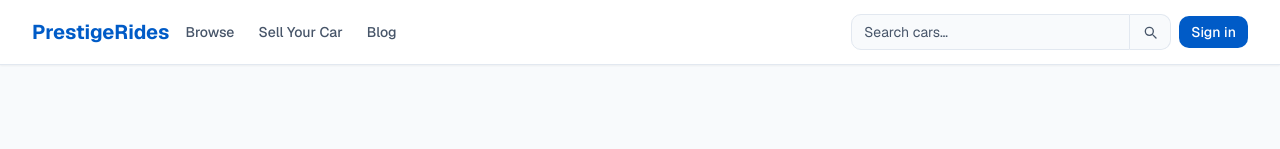
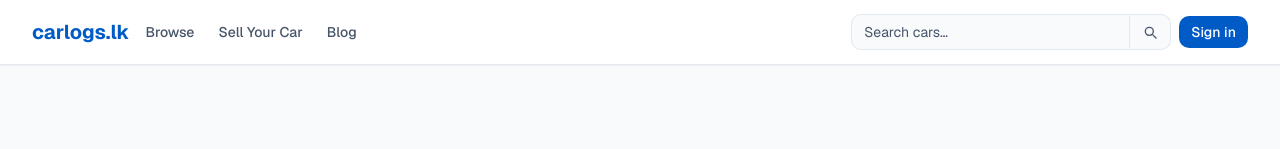
Before and after one commit to deegha/car-logs-v2, a Next.js app: page / in a window 1280 px wide. Shown: the top 149 px of the page. Built offline with nearby package versions, Linux system fonts and the light colour scheme; no server answers; the database is empty.

Commit message:
product rename

```diff
--- a/content/blog/top-tips-for-buying-a-used-car.md
+++ b/content/blog/top-tips-for-buying-a-used-car.md
@@ -2,7 +2,7 @@
 title: "Top 10 Tips for Buying a Used Car"
 date: "2026-05-10"
 excerpt: "Buying a used car doesn't have to be stressful. Follow these expert tips to make a smart purchase and avoid common pitfalls."
-author: "PrestigeRides Team"
+author: "carlogs.lk Team"
 coverImage: "https://res.cloudinary.com/duqpgdc9v/image/upload/v1778512009/car-listing/carllisting-blog-images/2026-mazda-cx-5-105-698f973b83731.avif"
 tags: ["buying guide", "tips", "used cars"]
 ---
@@ -103,4 +103,4 @@ A 5–10% reduction from the asking price is reasonable in most cases.
 
 ---
 
-Happy car hunting. Browse our current listings on PrestigeRides to find your next vehicle.
+Happy car hunting. Browse our current listings on carlogs.lk to find your next vehicle.
--- a/content/blog/welcome-to-prestigerides.md
+++ b/content/blog/welcome-to-carlogs.md
@@ -1,13 +1,13 @@
 ---
-title: "Welcome to the PrestigeRides Blog"
+title: "Welcome to the carlogs.lk Blog"
 date: "2026-05-11"
-excerpt: "Introducing the PrestigeRides blog — your source for car buying guides, market insights, and tips for sellers."
-author: "PrestigeRides Team"
+excerpt: "Introducing the carlogs.lk blog — your source for car buying guides, market insights, and tips for sellers."
+author: "carlogs.lk Team"
 coverImage: ""
 tags: ["news", "announcement"]
 ---
 
-Welcome to the official PrestigeRides blog. We created this space to help buyers and sellers navigate the used car market in Sri Lanka with confidence.
+Welcome to the official carlogs.lk blog. We created this space to help buyers and sellers navigate the used car market in Sri Lanka with confidence.
 
 ## What You'll Find Here
 
@@ -33,7 +33,7 @@ We'll be publishing content across three main themes:
 - Seasonal buying and selling patterns
 - Import vs. locally purchased vehicles
 
-## How to Use PrestigeRides
+## How to Use carlogs.lk
 
 **Browsing listings** is free and requires no account. Use the filters on the [Browse page](/cars) to narrow down by make, model, year, and price.
 
@@ -45,4 +45,4 @@ We'll be publishing content across three main themes:
 
 We're just getting started. If there's a topic you'd like us to cover, feel free to reach out.
 
-The PrestigeRides Team
+The carlogs.lk Team
--- a/src/app/admin/dashboard/layout.tsx
+++ b/src/app/admin/dashboard/layout.tsx
@@ -13,7 +13,7 @@ export default async function AdminDashboardLayout({ children }: { children: Rea
     <div className="flex min-h-screen bg-background-subtle">
       <aside className="w-56 shrink-0 border-r border-border bg-background p-4">
         <div className="mb-6">
-          <p className="text-lg font-bold text-primary-600">PrestigeRides</p>
+          <p className="text-lg font-bold text-primary-600">carlogs.lk</p>
           <p className="text-xs text-foreground-muted">Admin Panel</p>
         </div>
         <AdminNav />
--- a/src/app/admin/login/page.tsx
+++ b/src/app/admin/login/page.tsx
@@ -17,7 +17,7 @@ export default async function AdminLoginPage() {
     <div className="flex min-h-screen items-center justify-center bg-background-subtle">
       <div className="w-full max-w-sm rounded-xl border border-border bg-background p-8 shadow-sm">
         <div className="mb-6">
-          <p className="text-xl font-bold text-primary-600">PrestigeRides</p>
+          <p className="text-xl font-bold text-primary-600">carlogs.lk</p>
           <h1 className="mt-1 text-2xl font-bold text-foreground">Admin Login</h1>
           <p className="mt-1 text-sm text-foreground-muted">Administration panel</p>
         </div>
--- a/src/app/blog/page.tsx
+++ b/src/app/blog/page.tsx
@@ -9,7 +9,7 @@ export const metadata: Metadata = {
   title: "Blog",
   description: "Car buying guides, market insights, and tips for sellers in Sri Lanka.",
   openGraph: {
-    title: "Blog | PrestigeRides",
+    title: "Blog | carlogs.lk",
     description: "Car buying guides, market insights, and tips for sellers in Sri Lanka.",
     type: "website",
   },
--- a/src/app/layout.tsx
+++ b/src/app/layout.tsx
@@ -15,8 +15,8 @@ const geistMono = Geist_Mono({
 
 export const metadata: Metadata = {
   title: {
-    default: "PrestigeRides — Quality Used Cars",
-    template: "%s | PrestigeRides",
+    default: "carlogs.lk — Quality Used Cars",
+    template: "%s | carlogs.lk",
   },
   description: "Browse our curated selection of quality pre-owned vehicles.",
 };
--- a/src/components/admin/AdminCarTable.tsx
+++ b/src/components/admin/AdminCarTable.tsx
@@ -63,7 +63,7 @@ export function AdminCarTable({ initialCars }: AdminCarTableProps) {
               >
                 <td className="px-4 py-3">
                   <Link
-                    href={`/cars/${car.id}`}
+                    href={`/cars/${car.slug ?? car.id}`}
                     className="font-medium text-foreground hover:text-primary-600"
                   >
                     {car.title}
--- a/src/components/layout/Footer.tsx
+++ b/src/components/layout/Footer.tsx
@@ -6,7 +6,7 @@ export function Footer() {
       <div className="mx-auto max-w-7xl px-4 sm:px-6 lg:px-8">
         <div className="flex flex-col gap-6 sm:flex-row sm:items-start sm:justify-between">
           <div>
-            <p className="text-lg font-bold text-primary-600">PrestigeRides</p>
+            <p className="text-lg font-bold text-primary-600">carlogs.lk</p>
             <p className="mt-1 max-w-xs text-sm text-foreground-muted">
               Connecting buyers and sellers of quality pre-owned vehicles across Sri Lanka.
             </p>
@@ -41,7 +41,7 @@ export function Footer() {
         </div>
 
         <p className="mt-8 border-t border-border pt-6 text-center text-xs text-foreground-muted">
-          &copy; {new Date().getFullYear()} PrestigeRides. All rights reserved.
+          &copy; {new Date().getFullYear()} carlogs.lk. All rights reserved.
         </p>
       </div>
     </footer>
--- a/src/components/layout/Header.tsx
+++ b/src/components/layout/Header.tsx
@@ -14,7 +14,7 @@ export async function Header() {
     >
       <div className="mx-auto flex h-14 max-w-7xl items-center gap-3 px-4 sm:h-16 sm:gap-4 sm:px-6 lg:px-8">
         <Link href="/" className="shrink-0 text-lg font-bold text-primary-600 sm:text-xl">
-          PrestigeRides
+          carlogs.lk
         </Link>
 
         <nav className="hidden items-center gap-6 text-sm font-medium text-foreground-muted sm:flex">
--- a/src/components/seller/SellerCarTable.tsx
+++ b/src/components/seller/SellerCarTable.tsx
@@ -61,7 +61,7 @@ export function SellerCarTable({ initialCars }: SellerCarTableProps) {
                 <td className="px-4 py-3">
                   <div>
                     <Link
-                    href={`/cars/${car.id}`}
+                      href={`/cars/${car.slug ?? car.id}`}
                       className="font-medium text-foreground hover:text-primary-600"
                     >
                       {car.title}
@@ -71,7 +71,9 @@ export function SellerCarTable({ initialCars }: SellerCarTableProps) {
                     </p>
                   </div>
                 </td>
-              <td className="px-4 py-3 font-semibold text-primary-600">{formatPrice(car.price)}</td>
+                <td className="px-4 py-3 font-semibold text-primary-600">
+                  {formatPrice(car.price)}
+                </td>
                 <td className="px-4 py-3 text-foreground-muted">{formatMileage(car.mileage)}</td>
                 <td className="px-4 py-3">
                   <StatusBadge status={car.status} />
@@ -109,7 +111,11 @@ export function SellerCarTable({ initialCars }: SellerCarTableProps) {
               This cannot be undone. The listing will be permanently deleted.
             </p>
             <div className="flex justify-end gap-3">
-            <Button variant="secondary" onClick={() => setPendingDelete(null)} disabled={deleting}>
+              <Button
+                variant="secondary"
+                onClick={() => setPendingDelete(null)}
+                disabled={deleting}
+              >
                 Cancel
               </Button>
               <Button
--- a/src/lib/blog.ts
+++ b/src/lib/blog.ts
@@ -32,7 +32,7 @@ export function getAllPosts(): BlogPost[] {
         title: String(data.title ?? slug),
         date: String(data.date ?? ""),
         excerpt: String(data.excerpt ?? ""),
-        author: String(data.author ?? "PrestigeRides"),
+        author: String(data.author ?? "carlogs.lk"),
         coverImage: data.coverImage ? String(data.coverImage) : undefined,
         tags: Array.isArray(data.tags) ? (data.tags as string[]) : [],
         readingTime: Math.max(1, Math.ceil(words / 200)),
@@ -68,7 +68,7 @@ export async function getPostBySlug(slug: string): Promise<BlogPost | null> {
     title: String(data.title ?? slug),
     date: String(data.date ?? ""),
     excerpt: String(data.excerpt ?? ""),
-    author: String(data.author ?? "PrestigeRides"),
+    author: String(data.author ?? "carlogs.lk"),
     coverImage: data.coverImage ? String(data.coverImage) : undefined,
     tags: Array.isArray(data.tags) ? (data.tags as string[]) : [],
     readingTime: Math.max(1, Math.ceil(words / 200)),
```
Lines whose indentation alone changed are shown as unchanged.
